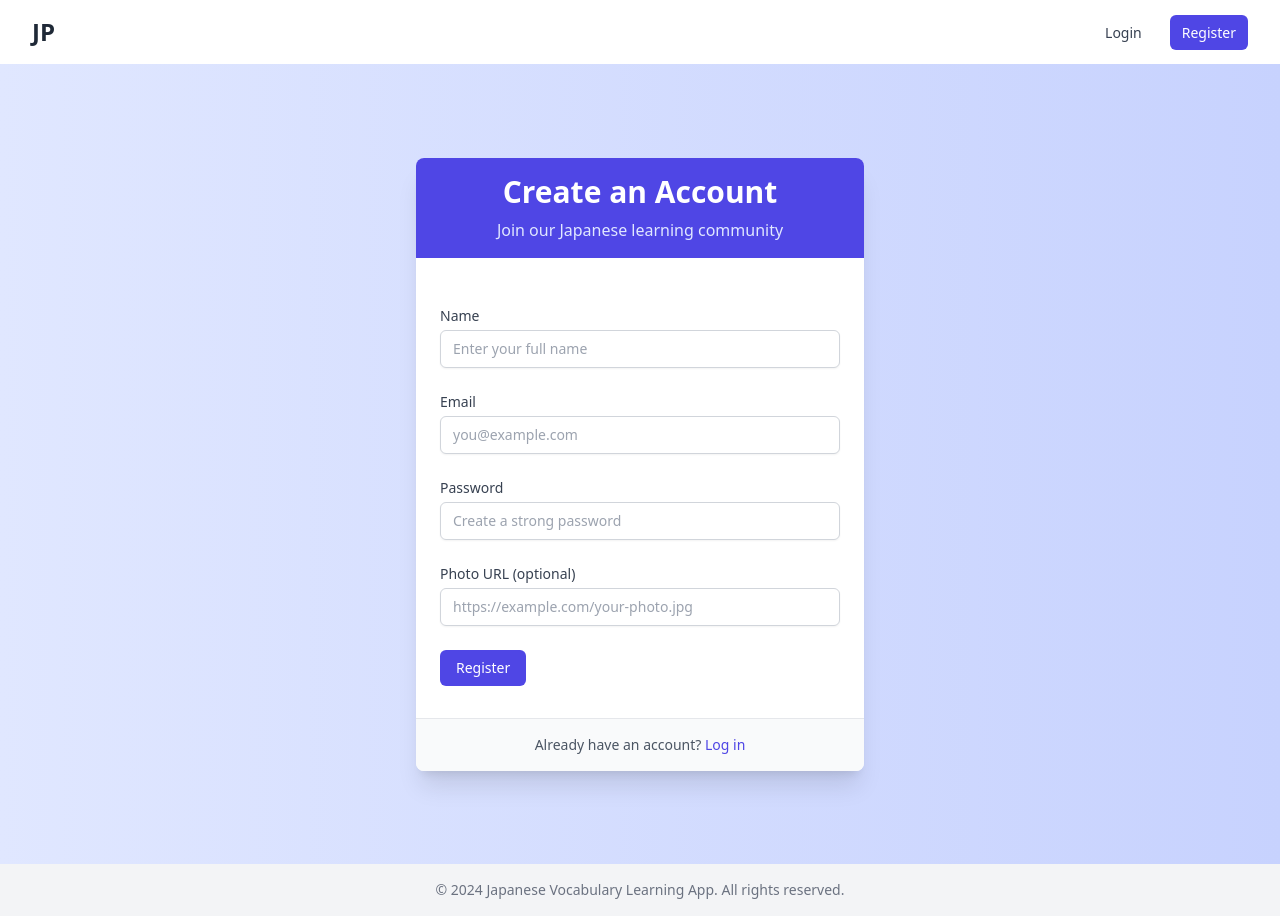
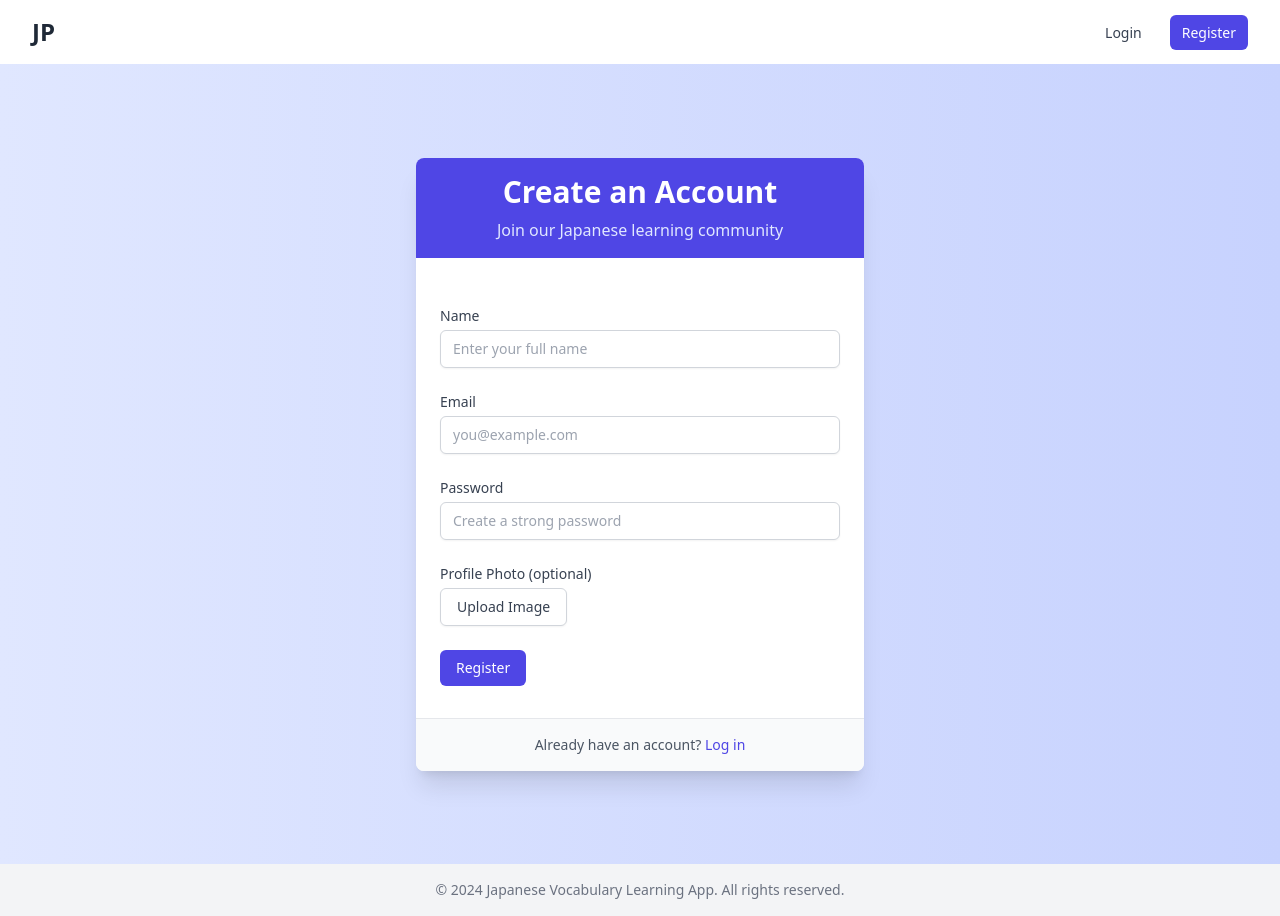
Before and after one commit to jakariamasum/Japanese-Vocabulary, a React (Vite) app: page /register in a window 1280 px wide. Built offline with nearby package versions, Linux system fonts and the light colour scheme.

Commit message:
fix: image upload

```diff
--- /dev/null
+++ b/src/components/form/UXImage.jsx
@@ -0,0 +1,97 @@
+/* eslint-disable react/prop-types */
+import { useState } from "react";
+import { useFormContext } from "react-hook-form";
+
+const UXImage = ({ name, label, required = false, ...props }) => {
+  const {
+    setValue,
+    formState: { errors },
+  } = useFormContext();
+  const [isUploading, setIsUploading] = useState(false);
+  const [previewUrl, setPreviewUrl] = useState(null);
+  console.log(previewUrl, isUploading);
+
+  const uploadImage = async (file) => {
+    setIsUploading(true);
+    const formData = new FormData();
+
+    formData.append("file", file);
+    formData.append("upload_preset", "jp_academy");
+
+    try {
+      const response = await fetch(
+        `https://api.cloudinary.com/v1_1/dtfpseh5x/image/upload`,
+        {
+          method: "POST",
+          body: formData,
+        }
+      );
+
+      if (!response.ok) {
+        const errorResponse = await response.json();
+        throw new Error(errorResponse.error?.message || "Upload failed");
+      }
+
+      const data = await response.json();
+      console.log("Cloudinary Response:", data);
+
+      // Setting secure_url in the form and for preview
+      setValue(name, data.secure_url);
+      setPreviewUrl(data.secure_url);
+    } catch (error) {
+      console.error("Error uploading image:", error);
+    } finally {
+      setIsUploading(false);
+    }
+  };
+
+  const handleFileChange = (event) => {
+    const file = event.target.files?.[0];
+    if (file) {
+      uploadImage(file);
+    }
+  };
+
+  return (
+    <div className="mt-4">
+      {label && (
+        <label
+          htmlFor={name}
+          className="block text-sm font-medium text-gray-700"
+        >
+          {label}
+        </label>
+      )}
+      <div className="mt-1 flex items-center">
+        <input
+          type="file"
+          id={name}
+          accept="image/*"
+          onChange={handleFileChange}
+          disabled={isUploading}
+          className="hidden"
+          required={required}
+          {...props}
+        />
+        <label
+          htmlFor={name}
+          className="inline-flex items-center px-4 py-2 border border-gray-300 rounded-md shadow-sm text-sm font-medium text-gray-700 bg-white hover:bg-gray-50 focus:outline-none focus:ring-2 focus:ring-offset-2 focus:ring-indigo-500 cursor-pointer"
+        >
+          {isUploading ? "Uploading..." : "Upload Image"}
+        </label>
+        {previewUrl && (
+          <img
+            src={previewUrl}
+            alt="Preview"
+            className="ml-4 h-12 w-12 object-cover rounded-full"
+          />
+        )}
+      </div>
+      {errors[name] && (
+        <p className="mt-2 text-sm text-red-600">{errors[name]?.message}</p>
+      )}
+    </div>
+  );
+};
+
+export default UXImage;
--- a/src/components/ui/Navbar.jsx
+++ b/src/components/ui/Navbar.jsx
@@ -147,9 +147,9 @@ const MobileNavLink = ({ to, isActive, onClick, children }) => (
 const UserMenu = ({ user, logout }) => (
   <div className="flex items-center space-x-4">
     <div className="w-8 h-8 rounded-full bg-gray-200 flex items-center justify-center overflow-hidden">
-      {user.photoUrl ? (
+      {user?.img ? (
         <img
-          src={user.photoUrl}
+          src={user?.img}
           alt={user.name}
           className="w-full h-full object-cover"
         />
--- a/src/pages/Register.jsx
+++ b/src/pages/Register.jsx
@@ -4,6 +4,7 @@ import UXForm from "../components/form/UXForm";
 import UXInput from "../components/form/UXInput";
 import Button from "../components/ui/Button";
 import { useNavigate } from "react-router-dom";
+import UXImage from "../components/form/UXImage";
 
 const Register = () => {
   const { register: registerUser } = useAuth();
@@ -64,11 +65,9 @@ const Register = () => {
             />
           </div>
           <div>
-            <UXInput
-              type="url"
+            <UXImage
               name="photoUrl"
-              placeholder="https://example.com/your-photo.jpg"
-              label="Photo URL (optional)"
+              label="Profile Photo (optional)"
               required={false}
             />
           </div>
```
Also changed, not shown: 1 other file (tests, documents, lock files or other folders).
